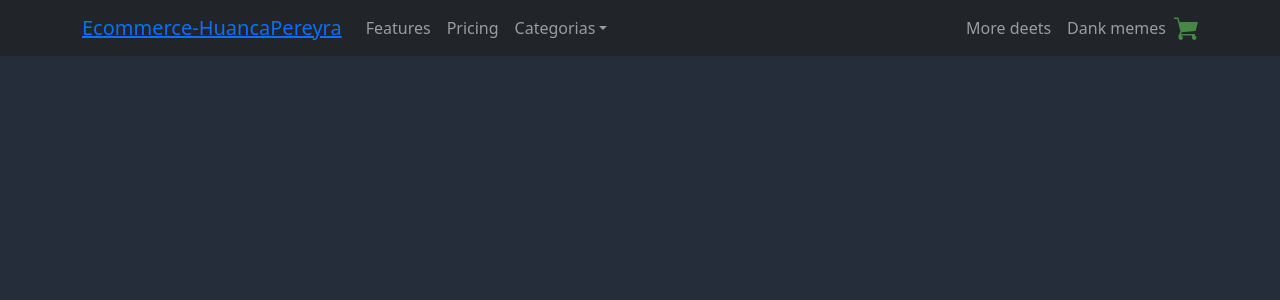
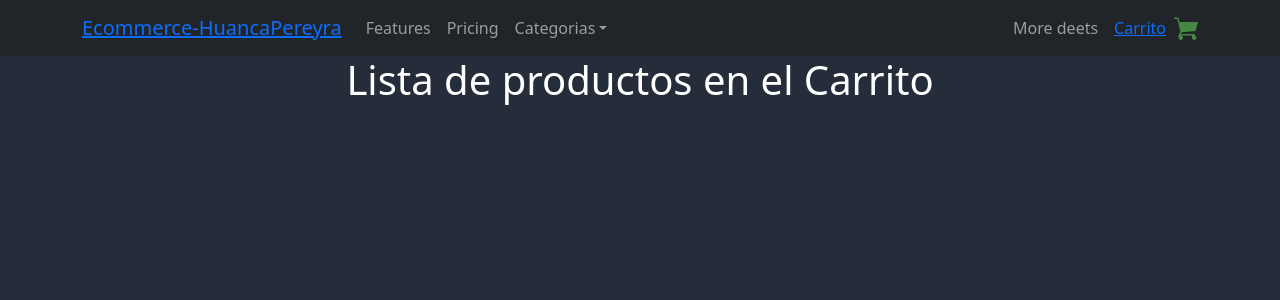
Before and after one commit to Ismael-hp/Ecommerce-HuancaPereyra, a React (Create React App) app: page /item/1/carrito in a window 1280 px wide. Shown: the top 300 px of the page. Built offline with nearby package versions, Linux system fonts and the light colour scheme.

Commit message:
Desafio N°8 se incorpora evento onAdd

```diff
--- a/src/Components/Items_Comp/ItemCount.js
+++ b/src/Components/Items_Comp/ItemCount.js
@@ -1,7 +1,7 @@
 import React,{useState} from 'react';
 import { Button,ButtonGroup,Badge} from 'react-bootstrap';
 
-const ItemCount = ({Stock,Initial}) => {
+const ItemCount = ({Stock,Initial,onAdd}) => {
 
     const [Counter, setCounter] = useState(Initial);
     const subtractCounter = () => {
@@ -16,7 +16,7 @@ const ItemCount = ({Stock,Initial}) => {
   return <div>
   <ButtonGroup aria-label="Basic example">
   <Button onClick={subtractCounter} variant="info">-</Button>
-  <Button variant="info">Agregar al carrito!<Badge bg="dark">{Counter}</Badge><span className="visually-hidden">unadada</span></Button>
+  <Button onClick={onAdd} variant="info">Agregar al carrito!<Badge bg="dark">{Counter}</Badge><span className="visually-hidden">unadada</span></Button>
   <Button onClick={addCounter} variant="info">+</Button>
   </ButtonGroup>
   </div>;
--- a/src/Components/Items_Comp/ItemDetail.js
+++ b/src/Components/Items_Comp/ItemDetail.js
@@ -1,11 +1,20 @@
 import React from 'react';
-import { Card} from 'react-bootstrap';
+import { Button,Card} from 'react-bootstrap';
 import ItemCount from './ItemCount';
+import { NavLink } from 'react-router-dom';
 
 
 const ItemDetail = ({Producto,Description,bg,Precio,Stock,Imagen}) => {
-    return <div className='FlexStyle'>
-       <Card style={{ width: '16rem' }} bg={bg}>
+
+const [addCarrito, setaddCarrito] = React.useState(null)
+
+
+    const onAdd =()=>{
+        setaddCarrito(true)
+        console.log("Stock");
+    }
+    return(
+        addCarrito ? <Card style={{ width: '16rem' }} bg={bg}>
             <Card.Img variant="top" src={Imagen} height={400} />
             <Card.Body>
                 <Card.Title>{Producto}</Card.Title>
@@ -13,10 +22,24 @@ const ItemDetail = ({Producto,Description,bg,Precio,Stock,Imagen}) => {
                 <Card.Text>
                     {Description}
                 </Card.Text>
-                <ItemCount Stock={Stock} Initial={1} />
+                <NavLink to="carrito"><Button variant='info'>Finalizar compra</Button></NavLink>
+            </Card.Body>
+             </Card> :
+    <div className='FlexStyle'>
+        <Card style={{ width: '16rem' }} bg={bg}>
+            <Card.Img variant="top" src={Imagen} height={400} />
+            <Card.Body>
+                <Card.Title>{Producto}</Card.Title>
+                <Card.Title >${Precio}</Card.Title>
+                <Card.Text>
+                    {Description}
+                </Card.Text>
+                <ItemCount Stock={Stock} Initial={1} onAdd={onAdd}/>
             </Card.Body>
         </Card>
-    </div>;
+
+    </div>
+    );
 };
 
 export default ItemDetail;
--- a/src/Components/NavBar-Comp/NavBar.js
+++ b/src/Components/NavBar-Comp/NavBar.js
@@ -34,7 +34,9 @@ const NavBar = () => {
         <Nav>
           <Nav.Link href="#deets">More deets</Nav.Link>
           <Nav.Link eventKey={2} href="#memes">
-            Dank memes
+            <NavLink to="carrito/lista">
+            Carrito
+            </NavLink>
           </Nav.Link>
         </Nav>
       </Navbar.Collapse>
--- a/src/Components/Routes-Comp/Routess.js
+++ b/src/Components/Routes-Comp/Routess.js
@@ -1,5 +1,6 @@
 import React from 'react';
 import { BrowserRouter, Route, Routes } from 'react-router-dom';
+import ItemDetail from '../Items_Comp/ItemDetail';
 import ItemDetailContainer from '../Items_Comp/ItemDetailContainer';
 import ItemlistContainer from '../Items_Comp/ItemlistContainer';
 import NavBar from '../NavBar-Comp/NavBar';
@@ -13,6 +14,7 @@ const Routess = () => {
           <Route path="/" element={<ItemlistContainer />} />
           <Route path="/category/:id" element={<ItemlistContainer />} />
           <Route path="/item/:id" element={<ItemDetailContainer/>} />
+          <Route path="/item/:id/carrito" element={<h1>Lista de productos en el Carrito</h1>} />
         </Routes>
       </div>
     </BrowserRouter>
```
